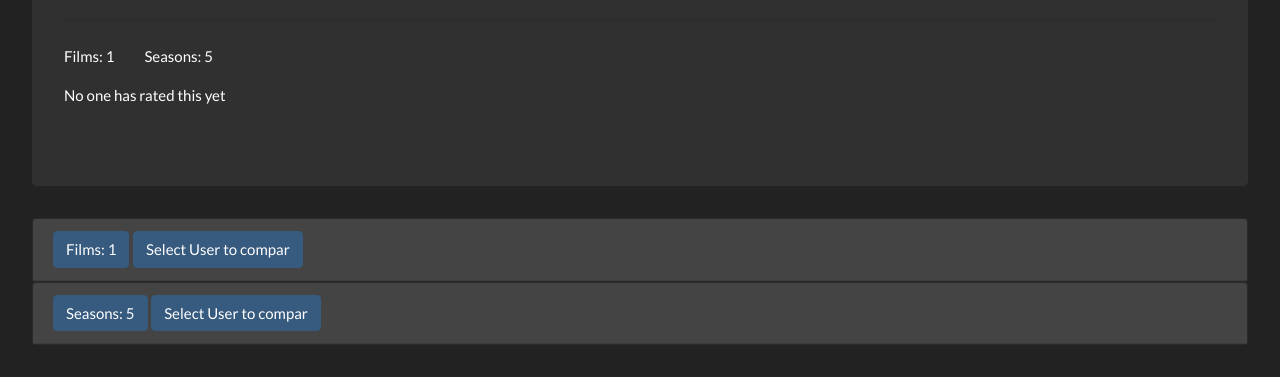
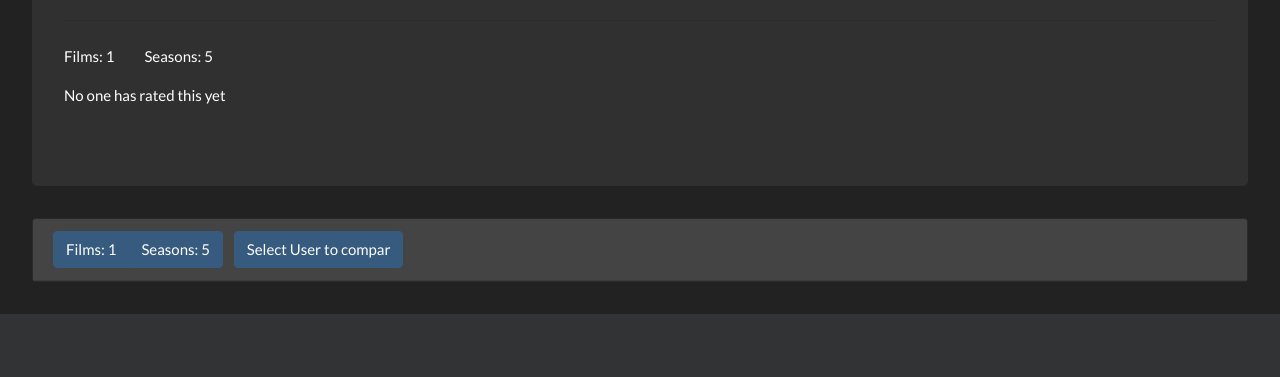
Before and after one commit to slpixe/redelectric-thing, a Django app: a page that uses anime/templates/franchises_details.html in a window 1280 px wide. Shown: the part 598-975 px from the top of the page. After the commit the page ends 912 px from the top, so only its background shows below. Run offline with Django 3.2, Linux system fonts and the light colour scheme; a user stored in the database is signed in; data comes from the database, SQL or seed files in the repository; both versions use the stored data as it was after the commit; some libraries are stand-ins or nearby versions.

Commit message:
Moved all the tables for opnion into 1

```diff
--- a/anime/models.py
+++ b/anime/models.py
@@ -82,6 +82,7 @@ class FranchiseItem(models.Model):
 class FranchiseItemUser(UserOverallOpinion):
     franchies_name = models.ForeignKey(Franchise, on_delete=models.CASCADE)
     franchies_item_name = models.ForeignKey(FranchiseItem, on_delete=models.CASCADE)
+    area_type = models.CharField(max_length=255, choices=AREA_TYPES)
     animation_opinion = models.IntegerField()
     story_opinion = models.IntegerField()
     op_num = models.IntegerField()
--- a/anime/templates/franchises_details.html
+++ b/anime/templates/franchises_details.html
@@ -67,20 +67,31 @@ function firstLoad() {
     {% endfor %}
 }
 function filmComp() {
-    if (this.filmMainSelect === true) {
+    if (this.filmMainSelect === true || this.tvMainSelect === true) {
 
-        if (this.filmCompSelect === true) {
+        if (this.filmCompSelect === true|| this.tvCompSelect === true) {
             {% for franchise_item_film in franchise_items_films %}
             document.getElementById('film_table_comp_{{forloop.counter}}').style.display = 'none';
             document.getElementById('film_table_comp_{{forloop.counter}}').class = '';
             {% endfor %}
             this.filmCompSelect = false;
+
+            {% for franchise_item_tv in franchise_items_tvs %}
+            document.getElementById('tv_table_comp_{{forloop.counter}}').style.display = 'none';
+            document.getElementById('tv_table_comp_{{forloop.counter}}').class = '';
+            {% endfor %}
+            this.tvCompSelect = false;
         } else {
             {% for franchise_item_film in franchise_items_films %}
             document.getElementById('film_table_comp_{{forloop.counter}}').style.display = 'block';
             document.getElementById('film_table_comp_{{forloop.counter}}').class = 'col';
             {% endfor %}
             this.filmCompSelect = true
+            {% for franchise_item_tv in franchise_items_tvs %}
+            document.getElementById('tv_table_comp_{{forloop.counter}}').style.display = 'block';
+            document.getElementById('tv_table_comp_{{forloop.counter}}').class = 'col';
+            {% endfor %}
+            this.tvCompSelect = true
         }
 
     } else {
@@ -89,10 +100,15 @@ function filmComp() {
         document.getElementById('film_table_comp_{{forloop.counter}}').class = '';
         {% endfor %}
         this.filmCompSelect = false;
+        {% for franchise_item_tv in franchise_items_tvs %}
+        document.getElementById('tv_table_comp_{{forloop.counter}}').style.display = 'none';
+        document.getElementById('tv_table_comp_{{forloop.counter}}').class = '';
+        {% endfor %}
+        this.tvCompSelect = false;
     }
 }
 function filmMain() {
-    if (this.filmMainSelect === false) {
+    if (this.filmMainSelect === false || this.tvMainSelect === false) {
         this.filmMainSelect = true;
     } else {
         this.filmMainSelect = false;
@@ -100,66 +116,40 @@ function filmMain() {
 
     }
 }
-
-
-
-function tvComp() {
-    if (this.tvMainSelect === true) {
-
-        if (this.tvCompSelect === true) {
-            {% for franchise_item_tv in franchise_items_tvs %}
-            document.getElementById('tv_table_comp_{{forloop.counter}}').style.display = 'none';
-            document.getElementById('tv_table_comp_{{forloop.counter}}').class = '';
-            {% endfor %}
-            this.tvCompSelect = false;
-        } else {
-            {% for franchise_item_tv in franchise_items_tvs %}
-            document.getElementById('tv_table_comp_{{forloop.counter}}').style.display = 'block';
-            document.getElementById('tv_table_comp_{{forloop.counter}}').class = 'col';
-            {% endfor %}
-            this.tvCompSelect = true
-        }
-
-    } else {
-        {% for franchise_item_tv in franchise_items_tvs %}
-        document.getElementById('tv_table_comp_{{forloop.counter}}').style.display = 'none';
-        document.getElementById('tv_table_comp_{{forloop.counter}}').class = '';
-        {% endfor %}
-        this.tvCompSelect = false;
-    }
-}
-function tvMain() {
-    if (this.tvMainSelect === false) {
-        this.tvMainSelect = true;
-    } else {
-        this.tvMainSelect = false;
-        tvComp();
-
-    }
-}
-
-
-
 </script>
 
 <body onload="firstLoad()">
 
-{% if franchises_details.film_type is True %}
+{% if franchises_details.film_type is True or franchises_details.tv_type is True or franchises_details.oav_type is True %}
 <div id="accordion">
     <div class="card">
-        <div class="card-header" id="headingOne">
-            <h5 class="mb-0">
-                    <button class="btn btn-primary" data-toggle="collapse" href="#film_table" role="button"
-                        aria-expanded="false" onclick="filmMain()">
-                        Films: {{franchises_details.film_num}}
+        <div class="card-header">
+                <div class="btn-group mr-2" role="group" aria-label="fist group">
+                    {% if franchises_details.film_type is True %}
+                        <button class="btn btn-primary" data-toggle="collapse" href="#film_table" role="button" aria-expanded="false" onclick="filmMain()">
+                            Films: {{franchises_details.film_num}}
+                        </button>
+                        {% endif %}
+                        {% if franchises_details.tv_type is True %}
+                        <button class="btn btn-primary" data-toggle="collapse" href="#tv_table" role="button"
+                        aria-expanded="false" onclick="tvMain()">
+                        Seasons: {{franchises_details.tv_num}}
                     </button>
+                    {% endif %}
+                  </div>
+                  <div class="btn-group" role="group" aria-label="Second group">
                     <button class="btn btn-primary" role="button" aria-expanded="false" onclick="filmComp()">
                         Select User to compar
                     </button>
+                  </div>
+                </div>
 
-            </h5>
+
+
+
+
         </div>
-
+<!-- Films VVVVVVVVVVVVVV -->
         <div class="row">
             {% for franchise_item_film in franchise_items_films %}
             <div class="col">
@@ -175,48 +165,48 @@ function tvMain() {
                             <tbody>
                                 <tr>
                                     <th scope="col">
-                                        {% if franchise_item_user_films == none %}
+                                        {% if franchise_item_users_film == none %}
                                         Story: Not yet rated
                                         {% endif %}
-                                        {% for franchise_item_user_film in franchise_item_user_films %}
-                                            {% if franchise_item_film.id == franchise_item_user_film.franchies_item_name.id %}
-                                                Story: {{franchise_item_user_film.story_opinion}}/5
+                                        {% for franchise_item_user in franchise_item_users_film %}
+                                            {% if franchise_item_film.id == franchise_item_user.franchies_item_name.id %}
+                                                Story: {{franchise_item_user.story_opinion}}/5
                                             {% endif %}
                                         {% endfor %}
                                     </th>
                                 </tr>
                                 <tr>
                                     <th scope="col">
-                                        {% if franchise_item_user_films == none %}
+                                        {% if franchise_item_users_film == none %}
                                         Animation: Not yet rated
                                         {% endif %}
-                                        {% for franchise_item_user_film in franchise_item_user_films %}
-                                            {% if franchise_item_film.id == franchise_item_user_film.franchies_item_name.id %}
-                                            Animation: {{franchise_item_user_film.animation_opinion}}/5
+                                        {% for franchise_item_user in franchise_item_users_film %}
+                                            {% if franchise_item_film.id == franchise_item_user.franchies_item_name.id %}
+                                            Animation: {{franchise_item_user.animation_opinion}}/5
                                             {% endif %}
                                         {% endfor %}
                                     </th>
                                 </tr>
                                 <tr>
                                     <th scope="col">
-                                        {% if franchise_item_user_films == none %}
+                                        {% if franchise_item_users_film == none %}
                                         Music: Not yet rated
                                         {% endif %}
-                                        {% for franchise_item_user_film in franchise_item_user_films %}
-                                            {% if franchise_item_film.id == franchise_item_user_film.franchies_item_name.id %}
-                                            Music: {{franchise_item_user_film.music_opinion}}/5
+                                        {% for franchise_item_user in franchise_item_users_film %}
+                                            {% if franchise_item_film.id == franchise_item_user.franchies_item_name.id %}
+                                            Music: {{franchise_item_user.music_opinion}}/5
                                             {% endif %}
                                         {% endfor %}
                                     </th>
                                 </tr>
                                 <tr>
                                     <th scope="col">
-                                        {% if franchise_item_user_films == none %}
+                                        {% if franchise_item_users_film == none %}
                                         Overall: Not yet rated
                                         {% endif %}
-                                        {% for franchise_item_user_film in franchise_item_user_films %}
-                                            {% if franchise_item_film.id == franchise_item_user_film.franchies_item_name.id %}
-                                            Overall: {{franchise_item_user_film.user_opinion_average}}/5
+                                        {% for franchise_item_user in franchise_item_users_film %}
+                                            {% if franchise_item_film.id == franchise_item_user.franchies_item_name.id %}
+                                            Overall: {{franchise_item_user.user_opinion_average}}/5
                                             {% endif %}
                                         {% endfor %}
                                     </th>
@@ -258,27 +248,9 @@ function tvMain() {
                 </div>
             </div>
             {% endfor %}
-
         </div>
-    </div>
-</div>
-{% endif %}
-
-{% if franchises_details.tv_type is True %}
-<div id="accordion">
-    <div class="card">
-        <div class="card-header" id="headingOne">
-            <h5 class="mb-0">
-                    <button class="btn btn-primary" data-toggle="collapse" href="#tv_table" role="button"
-                        aria-expanded="false" onclick="tvMain()">
-                        Seasons: {{franchises_details.tv_num}}
-                    </button>
-                    <button class="btn btn-primary" role="button" aria-expanded="false" onclick="tvComp()">
-                        Select User to compar
-                    </button>
-
-            </h5>
-        </div>
+<!-- Films ^^^^^^^^^^^^^^^^^^ -->
+<!-- TV VVVVVVVVVVVVV -->
         <div class="row">
             {% for franchise_items_tv in franchise_items_tvs %}
             <div class="col">
--- a/anime/views.py
+++ b/anime/views.py
@@ -20,6 +20,7 @@ def franchise_details(request,franchise_slug):
     franchises_details = Franchise.objects.get(franchise_slug=franchise_slug)
 
 
+    #Franchise items opinion items VVVV
     try:
         franchise_items_films = FranchiseItem.objects.filter(franchies_name=franchises_details.id,area_type="Film")
 
@@ -29,21 +30,23 @@ def franchise_details(request,franchise_slug):
         franchise_items_tvs = FranchiseItem.objects.filter(franchies_name=franchises_details.id,area_type="TV")
     except:
         franchise_items_tvs = None
+    #Franchise items opinion items ^^^^^^
 
+    #User opinion items VVVV
+    franchise_item_users_film = FranchiseItemUser.objects.filter(franchies_name=franchises_details.id, author=request.user, area_type="Film")
+    if not franchise_item_users_film.exists():
+        franchise_item_users_film = None
 
+    franchise_item_users_tv = FranchiseItemUser.objects.filter(franchies_name=franchises_details.id, author=request.user, area_type="TV")
+    if not franchise_item_users_tv.exists():
+        franchise_item_users_tv = None
 
-    franchise_item_user_films = FranchiseItemUser.objects.filter(franchies_name=franchises_details.id, author=request.user)
-    if not franchise_item_user_films.   exists():
-        franchise_item_user_films = None
-    else:
-        franchise_item_user_films = franchise_item_user_films
-
-
+    #User opinion items ^^^^^^
     try:
         franchises_user = FranchiseUser.objects.get(franchies_name=franchises_details.id, author=request.user)
     except:
         franchises_user = None
-    return render(request, 'franchises_details.html', {'franchises_details': franchises_details, 'franchises_user': franchises_user, 'franchise_items_films':franchise_items_films, 'franchise_items_tvs':franchise_items_tvs,'franchise_item_user_films':franchise_item_user_films})
+    return render(request, 'franchises_details.html', {'franchises_details': franchises_details, 'franchises_user': franchises_user, 'franchise_items_films':franchise_items_films, 'franchise_items_tvs':franchise_items_tvs,'franchise_item_users_film':franchise_item_users_film,'franchise_item_users_tv':franchise_item_users_tv})
 
 
 @staff_member_required(login_url="/signup/login")
```
Also changed, not shown: other parts of anime/templates/franchises_details.html (+41 -8 lines), anime/migrations/0012_franchiseitemuser_area_type.py (added), db.sqlite3.
